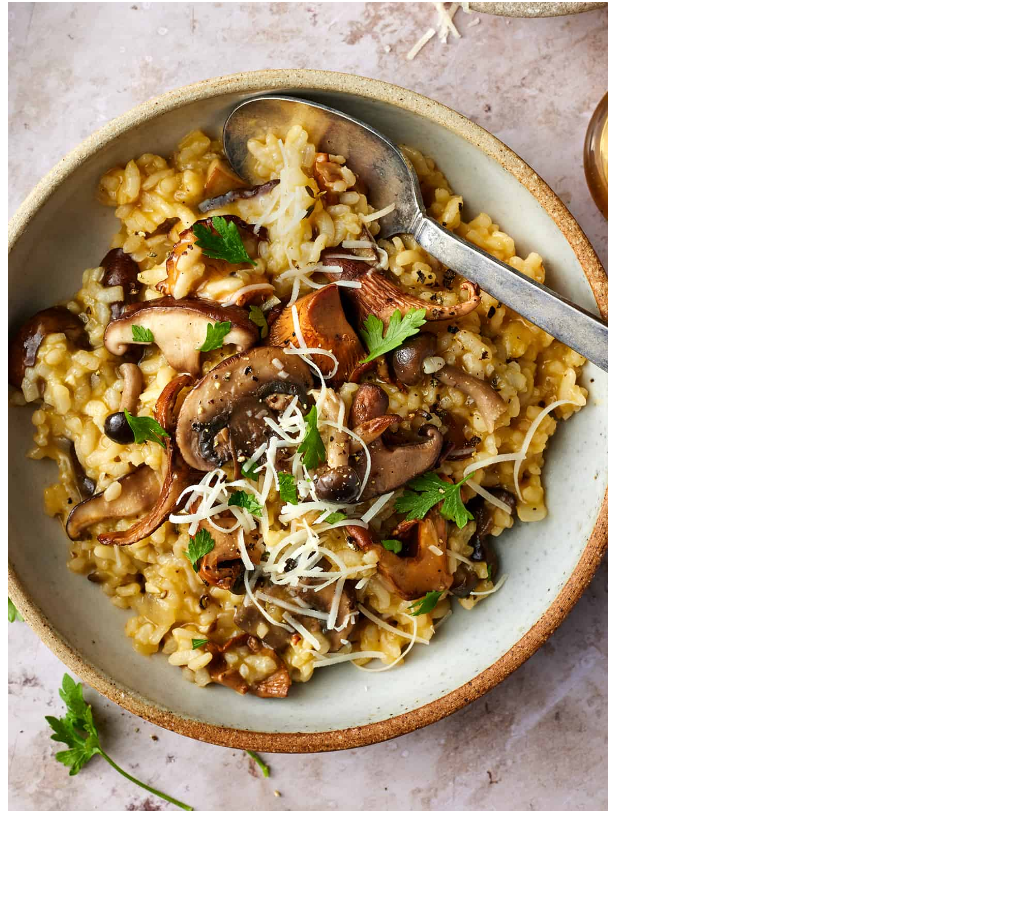
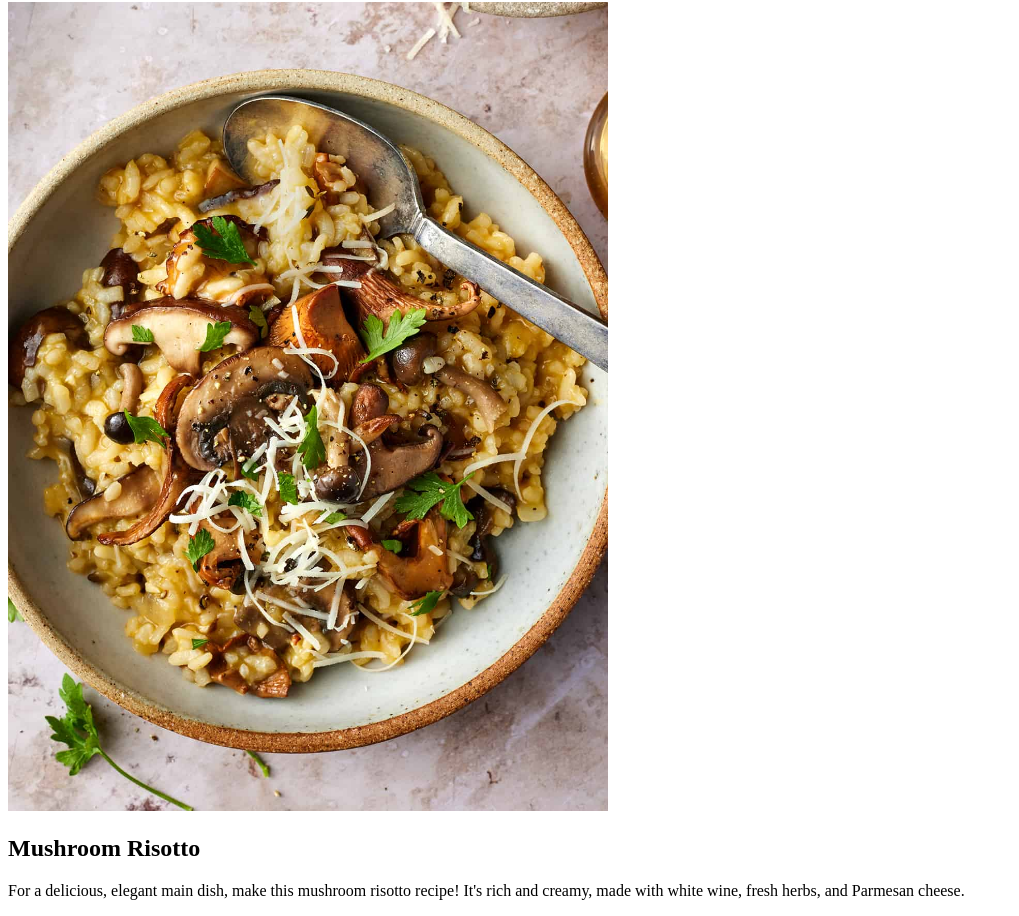
Before and after one commit to Beans-InJeans/odin-recipes-2, a plain HTML site: page recipes/risotto.html in a window 1280 px wide. Shown: the part 78-994 px from the top of the page, without its empty margins (0-1019 px from the left). Before the commit the page ends 901 px from the top, so only its background shows below. Drawn offline with Linux system fonts and the light colour scheme.

Commit message:
feat: add image and recipe description

```diff
--- a/recipes/risotto.html
+++ b/recipes/risotto.html
@@ -8,5 +8,7 @@
 <body>
     <h1>Risotto</h1>
     <img src="../images/mushroom-risotto-recipe.jpg" alt="Mushroom risotto" height="809" width="600">
+    <h2>Mushroom Risotto</h2>
+    <p>For a delicious, elegant main dish, make this mushroom risotto recipe! It's rich and creamy, made with white wine, fresh herbs, and Parmesan cheese.</p>
 </body>
 </html>
```
